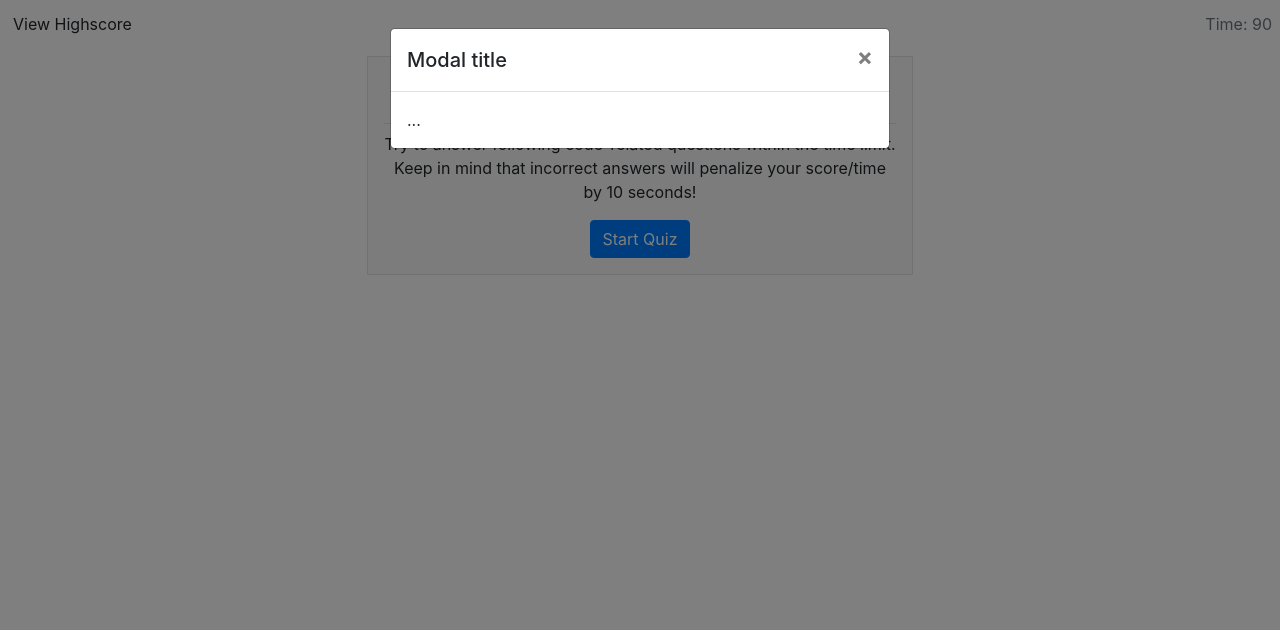
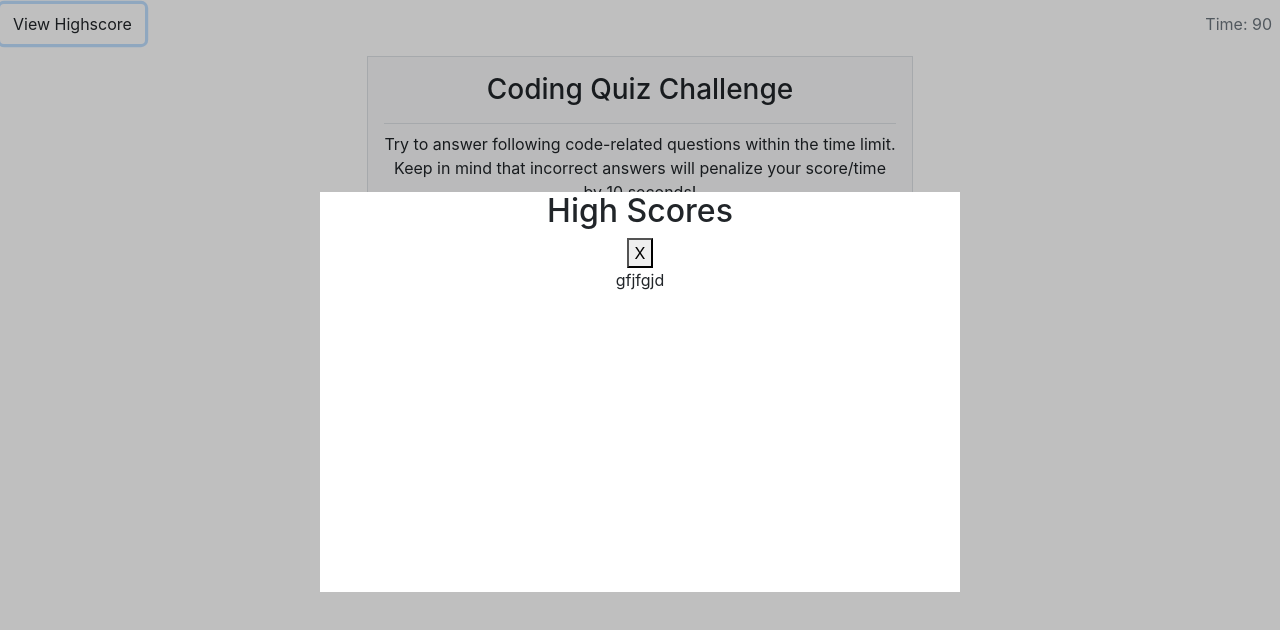
Before and after one commit to Anverch/Web_APIs_Code_Quiz, a plain HTML site: page index.html in a window 1280 px wide. Both pictures are taken after a click on the button "View Highscore". Drawn offline with nearby package versions, Linux system fonts and the light colour scheme.

Commit message:
remove jQuery

```diff
--- a/Assets/script.js
+++ b/Assets/script.js
@@ -1,5 +1,21 @@
+var highScoreBtn = document.querySelector("#highScoreBtn");
+var closeModalBtn = null;
 var startQuiz = document.querySelector("#startQuiz");
 var startTimer = document.querySelector("#startTime");
+
+highScoreBtn.addEventListener("click", showModal);
+//function for highscores
+function showModal() {
+    document.querySelector("#highScoreModal").classList.remove("hide");
+    closeModalBtn = document.querySelector("#closeModal");
+    closeModalBtn.addEventListener("click", hideModal);
+}
+
+//function to close the highscores
+function hideModal() {
+    document.querySelector("#highScoreModal").classList.add("hide");
+}
+
 
 var currentQuestionIndex = 0;
 
--- a/Assets/style.css
+++ b/Assets/style.css
@@ -10,3 +10,24 @@ h3 {
     display: none;
     visibility: hidden;
 }
+
+.customModal {
+    display: block;
+    z-index: 998;
+    position: fixed;
+    left: 0;
+    top: 0;
+    width: 100%;
+    height: 100%;
+    background-color: rgba(0, 0, 0, .25);
+}
+
+.customModalContent {
+    display: block;
+    text-align: center;
+    z-index: 999;
+    margin: 15% auto;
+    width: 50%;
+    height: 50%;
+    background-color: white;
+}
--- a/index.html
+++ b/index.html
@@ -8,16 +8,14 @@
     <!--Link to CSS-->
     <link rel="stylesheet" href="https://stackpath.bootstrapcdn.com/bootstrap/4.4.1/css/bootstrap.min.css" integrity="sha384-Vkoo8x4CGsO3+Hhxv8T/Q5PaXtkKtu6ug5TOeNV6gBiFeWPGFN9MuhOf23Q9Ifjh" crossorigin="anonymous">
     <link rel="stylesheet" href="Assets/style.css" />
-    <script src="https://code.jquery.com/jquery-3.2.1.slim.min.js" integrity="sha384-KJ3o2DKtIkvYIK3UENzmM7KCkRr/rE9/Qpg6aAZGJwFDMVNA/GpGFF93hXpG5KkN" crossorigin="anonymous"></script>
-    <script src="https://cdnjs.cloudflare.com/ajax/libs/popper.js/1.12.9/umd/popper.min.js" integrity="sha384-ApNbgh9B+Y1QKtv3Rn7W3mgPxhU9K/ScQsAP7hUibX39j7fakFPskvXusvfa0b4Q" crossorigin="anonymous"></script>
-    <script src="https://maxcdn.bootstrapcdn.com/bootstrap/4.0.0/js/bootstrap.min.js" integrity="sha384-JZR6Spejh4U02d8jOt6vLEHfe/JQGiRRSQQxSfFWpi1MquVdAyjUar5+76PVCmYl" crossorigin="anonymous"></script>
+
 </head>
 
 <body class="d-flex flex-column h-100">
     <header>
         <div class="nav-scroller py-1 mb-2">
             <nav class="nav d-flex justify-content-between">
-                <button type="button" class="btn" data-toggle="modal" data-target="#exampleModal">View Highscore</button>
+                <button type="button" id="highScoreBtn" class="btn" data-toggle="modal" data-target="#highScoreModal">View Highscore</button>
                 <text class="p-2 text-muted">Time: <text id="startTime">90</text></text>
             </nav>
         </div>
@@ -61,18 +59,12 @@
     <script src="./Assets/script.js"></script>
 
     <!-- Modal -->
-    <div class="modal fade" id="exampleModal" tabindex="-1" role="dialog" aria-labelledby="exampleModalLabel" aria-hidden="true">
-        <div class="modal-dialog" role="document">
-            <div class="modal-content">
-                <div class="modal-header">
-                    <h5 class="modal-title" id="exampleModalLabel">Modal title</h5>
-                    <button type="button" class="close" data-dismiss="modal" aria-label="Close">
-            <span aria-hidden="true">&times;</span>
-          </button>
-                </div>
-                <div class="modal-body">
-                    ...
-                </div>
+    <div class="customModal hide" id="highScoreModal">
+        <div class="customModalContent">
+            <h2>High Scores</h2>
+            <button id="closeModal">X</button>
+            <div id="listOfHighScores">
+                gfjfgjd
             </div>
         </div>
     </div>
```
